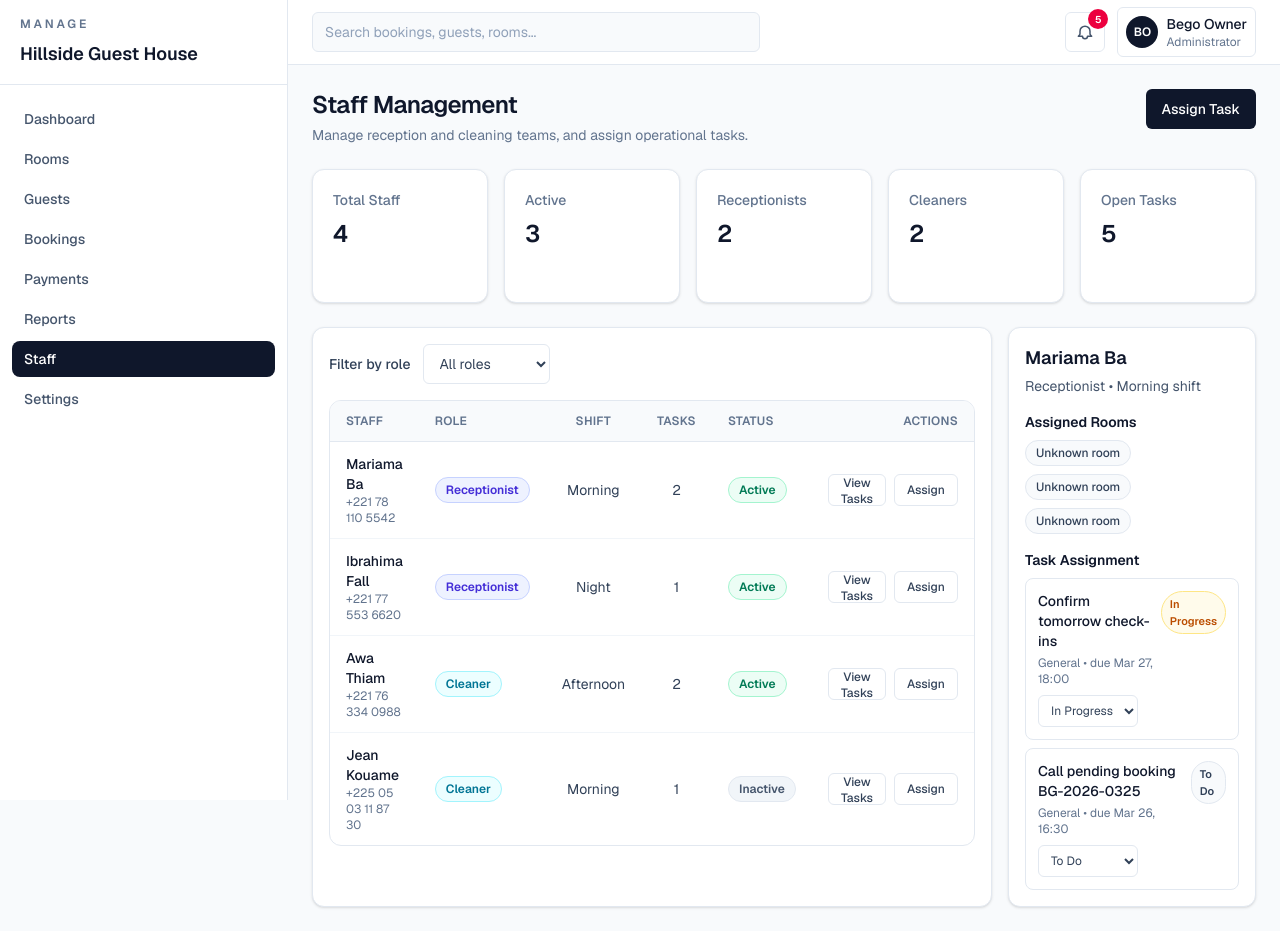
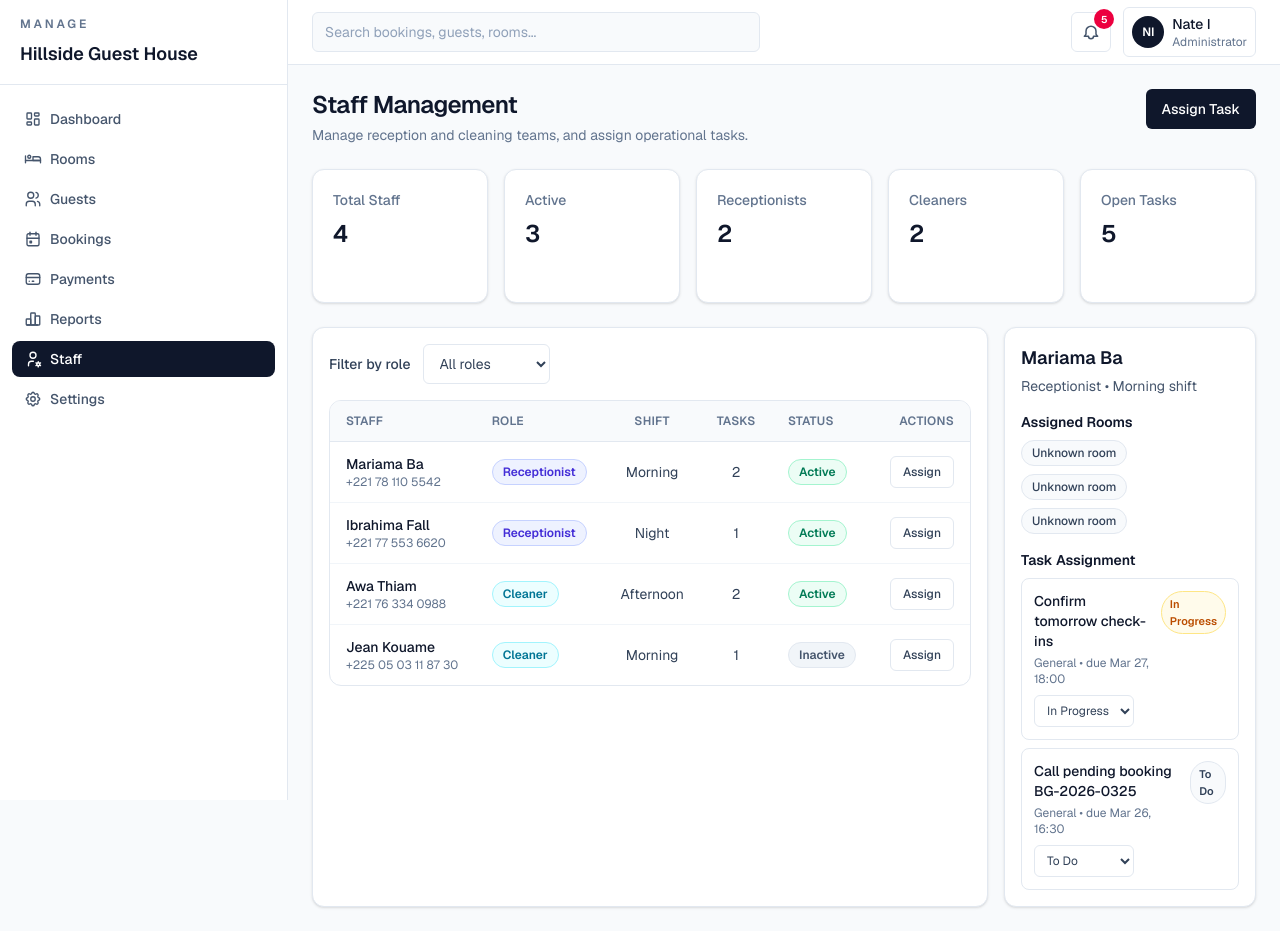
Before and after one commit to Nate-Workspace/pension-management, a Next.js app: page /staff in a window 1280 px wide. Built offline with nearby package versions, Linux system fonts and the light colour scheme.

Commit message:
feat: reports, staff management and form fix

```diff
--- a/components/layout/header.tsx
+++ b/components/layout/header.tsx
@@ -147,10 +147,10 @@ export function Header({ onOpenSidebar }: HeaderProps) {
 
           <div className="flex items-center gap-2 rounded-md border border-slate-200 bg-white px-2 py-1.5">
             <div className="flex h-8 w-8 items-center justify-center rounded-full bg-slate-900 text-xs font-semibold text-white">
-              BO
+              NI
             </div>
             <div className="hidden leading-tight sm:block">
-              <p className="text-sm font-medium text-slate-900">Bego Owner</p>
+              <p className="text-sm font-medium text-slate-900">Nate I</p>
               <p className="text-xs text-slate-500">Administrator</p>
             </div>
           </div>
--- a/components/layout/sidebar.tsx
+++ b/components/layout/sidebar.tsx
@@ -1,4 +1,15 @@
 import Link from "next/link";
+import type { ReactNode } from "react";
+import {
+  IconBed,
+  IconCalendarEvent,
+  IconChartBar,
+  IconCreditCard,
+  IconLayoutDashboard,
+  IconSettings,
+  IconUserCog,
+  IconUsers,
+} from "@tabler/icons-react";
 
 import type { NavItem } from "@/lib/navigation";
 
@@ -11,6 +22,17 @@ type SidebarProps = {
 function isActive(pathname: string, href: string): boolean {
   return pathname === href || pathname.startsWith(`${href}/`);
 }
+
+const navIcons: Record<string, ReactNode> = {
+  "/dashboard": <IconLayoutDashboard size={18} stroke={1.8} />,
+  "/rooms": <IconBed size={18} stroke={1.8} />,
+  "/guests": <IconUsers size={18} stroke={1.8} />,
+  "/bookings": <IconCalendarEvent size={18} stroke={1.8} />,
+  "/payments": <IconCreditCard size={18} stroke={1.8} />,
+  "/reports": <IconChartBar size={18} stroke={1.8} />,
+  "/staff": <IconUserCog size={18} stroke={1.8} />,
+  "/settings": <IconSettings size={18} stroke={1.8} />,
+};
 
 export function Sidebar({ items, pathname, onNavigate }: SidebarProps) {
   return (
@@ -31,12 +53,15 @@ export function Sidebar({ items, pathname, onNavigate }: SidebarProps) {
               key={item.href}
               href={item.href}
               onClick={onNavigate}
-              className={`flex items-center rounded-lg px-3 py-2 text-sm font-medium transition-colors ${
+              className={`flex items-center gap-2 rounded-lg px-3 py-2 text-sm font-medium transition-colors ${
                 active
                   ? "bg-slate-900 text-white"
                   : "text-slate-600 hover:bg-slate-100 hover:text-slate-900"
               }`}
             >
+              <span aria-hidden="true" className="inline-flex shrink-0 items-center justify-center">
+                {navIcons[item.href]}
+              </span>
               {item.label}
             </Link>
           );
--- a/components/reports/reports-management.tsx
+++ b/components/reports/reports-management.tsx
@@ -169,9 +169,9 @@ export function ReportsManagement() {
 
   const revenueByRoomType = useMemo<RoomTypeRevenuePoint[]>(() => {
     const totals: Record<RoomType, number> = {
-      single: 0,
-      double: 0,
-      vip: 0,
+      single: 4,
+      double: 2,
+      vip: 1,
     };
 
     scopedBookings.forEach((booking) => {
--- a/components/staff/staff-management.tsx
+++ b/components/staff/staff-management.tsx
@@ -88,7 +88,7 @@ export function StaffManagement() {
   const [isLoading, setIsLoading] = useState(true);
   const [staff, setStaff] = useState<StaffMember[]>(initialStaff);
   const [roleFilter, setRoleFilter] = useState<RoleFilter>("all");
-  const [selectedStaffId, setSelectedStaffId] = useState<string>(initialStaff[0]?.id ?? "");
+  const [selectedStaffId] = useState<string>(initialStaff[0]?.id ?? "");
 
   const [isTaskDrawerOpen, setIsTaskDrawerOpen] = useState(false);
   const [taskForm, setTaskForm] = useState<TaskFormState>(taskDefaults(initialStaff[0]?.id ?? ""));
@@ -300,13 +300,13 @@ export function StaffManagement() {
                 align: "right",
                 render: (member) => (
                   <div className="flex justify-end gap-2">
-                    <button
+                    {/* <button
                       type="button"
                       onClick={() => setSelectedStaffId(member.id)}
                       className="h-8 rounded-md border border-slate-200 px-3 text-xs font-medium text-slate-700 hover:bg-slate-100"
                     >
                       View Tasks
-                    </button>
+                    </button> */}
                     <button
                       type="button"
                       onClick={() => openTaskDrawer(member.id)}
--- a/components/ui/form-surface.tsx
+++ b/components/ui/form-surface.tsx
@@ -55,7 +55,7 @@ export function FormSurface({
 
       <div className={`relative ${panelPositionClass}`}>
         <section
-          className={`${panelBaseClass} ${widthClassName ?? ""} bg-white shadow-xl`}
+          className={`${panelBaseClass} ${widthClassName ?? ""} bg-white shadow-xl flex flex-col itmes-start justify-between`}
         >
           <div>
             <header className="border-b border-slate-200 px-5 py-4">
--- a/package.json
+++ b/package.json
@@ -9,6 +9,7 @@
     "lint": "eslint"
   },
   "dependencies": {
+    "@tabler/icons-react": "^3.41.0",
     "next": "16.2.1",
     "react": "19.2.4",
     "react-dom": "19.2.4",
```
Also changed, not shown: 1 other file (tests, documents, lock files or other folders).
